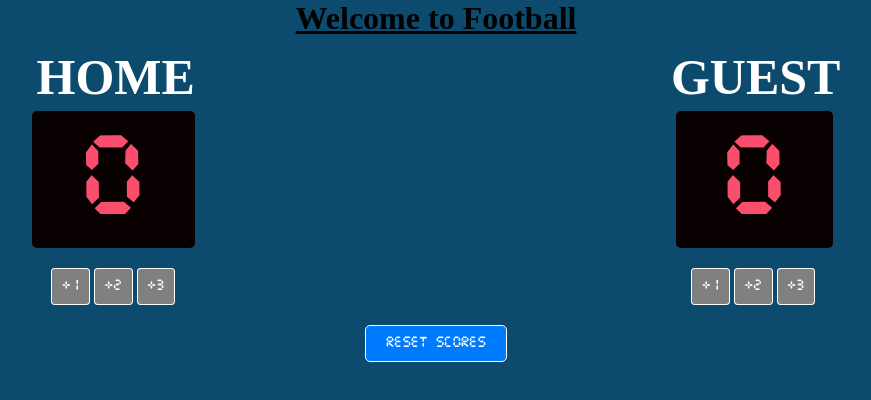
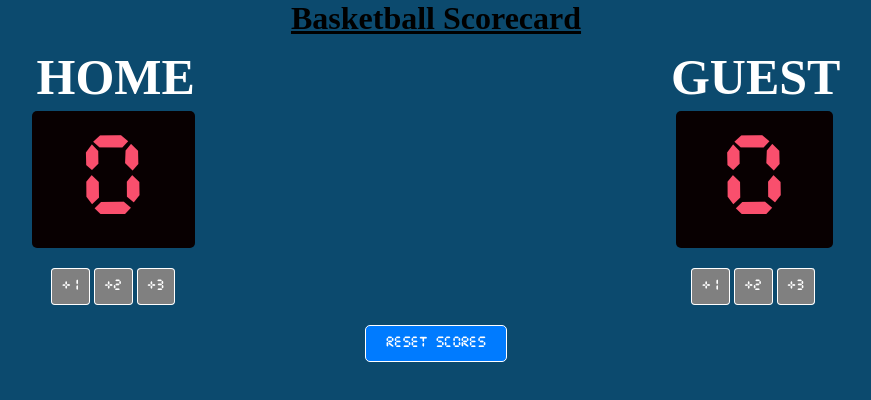
Before and after one commit to Omizzz/Solo_Project_Football_Game, a website built with Vite: page index.html in a window 1280 px wide. Shown: the whole page, without its empty margins (204-1075 px from the left). Built offline with nearby package versions, Linux system fonts and the light colour scheme.

Commit message:
Update index.html

```diff
--- a/index.html
+++ b/index.html
@@ -5,7 +5,7 @@
     </head>
     <body>
 
-        <h1><span  class="underline" >Welcome to Football</span></h1>
+        <h1><span  class="underline" >Basketball Scorecard</span></h1>
         <div class="container">
             <div class="column">
                 <h3 class= "team">HOME</h3>
```
